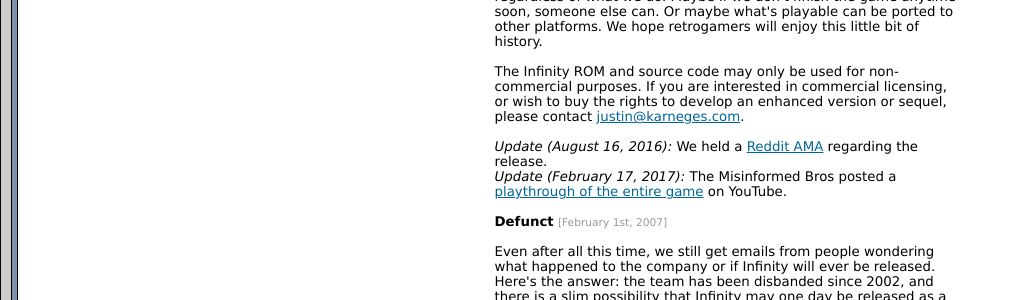
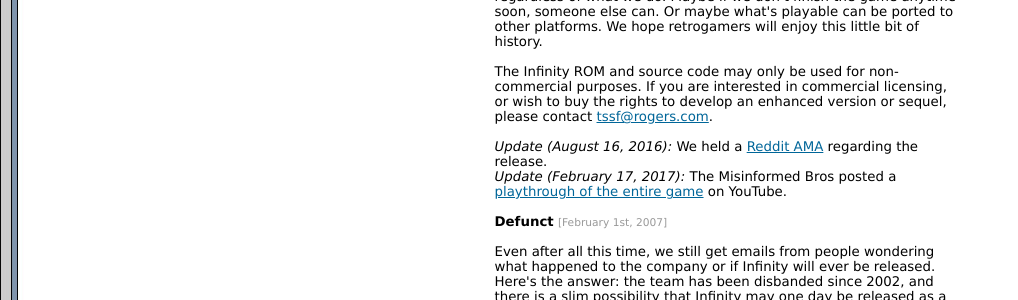
Before and after one commit to infinity-gbc/website, a Jekyll site: the page built from index.html, in a window 1280 px wide and 900 px high, scrolled down 606 px. Shown: the part 151-451 px from the top of the window, without its empty margins (0-1018 px from the left). Built offline with Jekyll 4.4.1, drawn with Linux system fonts in a browser that asks for light colours; part of the change alters nothing that is shown.

Commit message:
swapping out Justin's email address for mine

```diff
--- a/index.html
+++ b/index.html
@@ -19,7 +19,7 @@ layout: default
          project <span class="h b">Infinity</span> in the <a href="projects.html">projects page</a>.
          Read about our company in the <a href="information.html">information page</a>. Meet our crew
          in the <a href="about.html">about page</a>. And be sure to
-         <a href="mailto:justin@karneges.com">send in your comments</a> after your stay at Affinix!
+         <a href="mailto:tssf@rogers.com">send in your comments</a> after your stay at Affinix!
         </p>
         <table width="100%">
          <tr>
@@ -42,7 +42,7 @@ layout: default
          <br>
          We estimate that Infinity is around 90% complete. The game was developed out of order so it's not the last 10% that is missing, but rather a bunch of parts throughout (this is why the preview ends fairly early on). Our plan is to finish the game eventually, but given how many years it has been, we can't make any guarantees. We've made the source code available to ensure that Infinity can live on regardless of what we do. Maybe if we don't finish the game anytime soon, someone else can. Or maybe what's playable can be ported to other platforms. We hope retrogamers will enjoy this little bit of history.<br>
          <br>
-         The Infinity ROM and source code may only be used for non-commercial purposes. If you are interested in commercial licensing, or wish to buy the rights to develop an enhanced version or sequel, please contact <a href="mailto:justin@karneges.com">justin@karneges.com</a>.<br>
+         The Infinity ROM and source code may only be used for non-commercial purposes. If you are interested in commercial licensing, or wish to buy the rights to develop an enhanced version or sequel, please contact <a href="mailto:tssf@rogers.com">tssf@rogers.com</a>.<br>
          <br>
          <em>Update (August 16, 2016):</em> We held a <a href="https://www.reddit.com/r/IAmA/comments/4y159p/we_are_affinix_software_and_we_just_released_our">Reddit AMA</a> regarding the release.<br>
          <em>Update (February 17, 2017):</em> The Misinformed Bros posted a <a href="https://www.youtube.com/watch?v=T1k4DJ847dI&list=PL3p9RStVrq8vwbq8txYKsie3ZGvvkAT1w&index=1">playthrough of the entire game</a> on YouTube.<br>
@@ -102,7 +102,7 @@ layout: default
          update the page when more news is available.<br>
          <br>
          The <a href="projects.html#faq">Infinity FAQ</a> has been updated.<br>
-         Care to comment? <a href="mailto:justin@karneges.com">Send them in!</a><br>
+         Care to comment? <a href="mailto:tssf@rogers.com">Send them in!</a><br>
          <br>
          <span class="h">Infinity makes E3</span>
          <span id="date">[May 16, 2001]</span><br>
```
